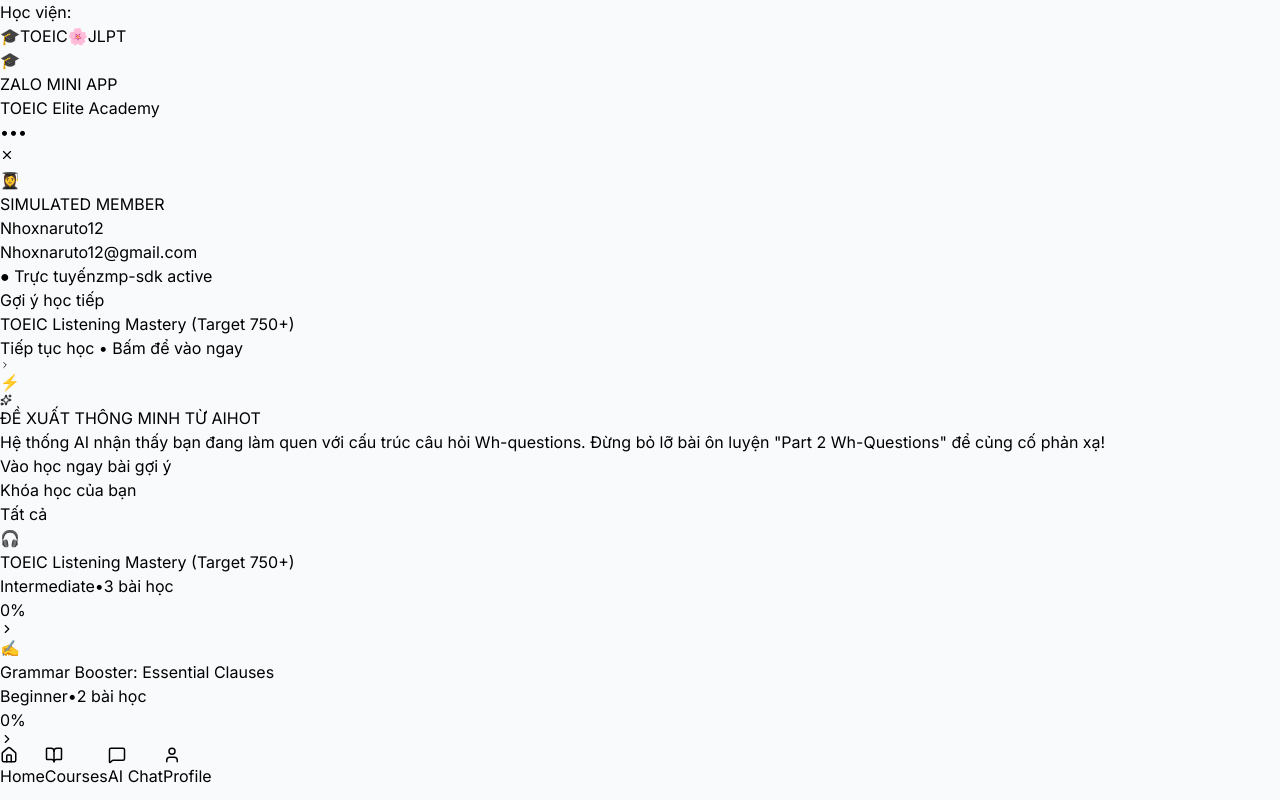
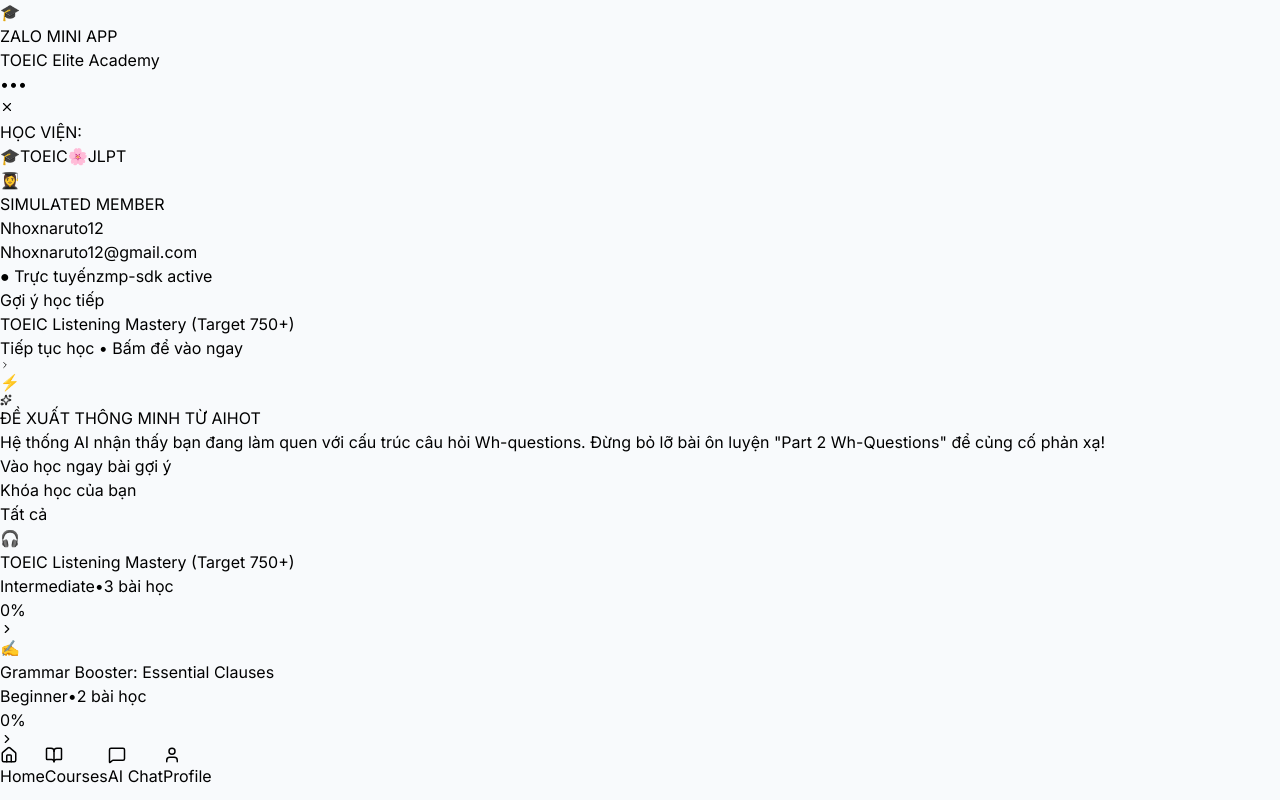
Before and after one commit to suphan081/LMS, a React (Vite) app in the folder mini-app/: page / in a window 1280 px wide. Built offline with nearby package versions, Linux system fonts and the light colour scheme.

Commit message:
feat: move organization switcher to ZaloMiniApp component
Migrate the organization selection UI from the main app shell into the ZaloMiniApp component to improve component encapsulation and layout consistency.

```diff
--- a/mini-app/src/app.tsx
+++ b/mini-app/src/app.tsx
@@ -113,39 +113,6 @@
         }
       `}</style>
 
-      {/* Dynamic Tenant Switcher Header */}
-      <div className="bg-slate-900 px-4 py-2.5 flex items-center justify-between shrink-0 text-white shadow-md z-10 select-none">
-        <span className="text-[10px] font-extrabold tracking-wider uppercase opacity-80">Học viện:</span>
-        <div className="flex gap-2">
-          {ORGANIZATIONS.map(org => {
-            const isActive = org.id === activeOrg.id;
-            return (
-              <button
-                key={org.id}
-                onClick={() => {
-                  setActiveOrg(org);
-                  setUserProgress({
-                    courseId: '',
-                    completedLessonIds: [],
-                    quizScores: {},
-                    quizAnswers: {}
-                  });
-                  setChatMessages([]);
-                }}
-                className={`px-3 py-1.5 rounded-full text-[10px] font-black transition flex items-center gap-1.5 cursor-pointer ${
-                  isActive
-                    ? 'bg-blue-600 text-white shadow-sm'
-                    : 'bg-slate-800 text-slate-300 hover:text-white'
-                }`}
-              >
-                <span>{org.logo}</span>
-                <span>{org.id === 'TOEIC_CENTER' ? 'TOEIC' : 'JLPT'}</span>
-              </button>
-            );
-          })}
-        </div>
-      </div>
-
       <ZaloMiniApp
         organization={activeOrg}
         courses={activeCourses}
@@ -159,6 +126,19 @@
         onZaloLogout={() => setZaloUser(null)}
         isZaloMode={true}
         onToggleZaloMode={() => {}}
+        onSelectOrganization={(orgId) => {
+          const org = ORGANIZATIONS.find(o => o.id === orgId);
+          if (org) {
+            setActiveOrg(org);
+            setUserProgress({
+              courseId: '',
+              completedLessonIds: [],
+              quizScores: {},
+              quizAnswers: {}
+            });
+            setChatMessages([]);
+          }
+        }}
       />
     </div>
   );
--- a/mini-app/src/components/ZaloMiniApp.tsx
+++ b/mini-app/src/components/ZaloMiniApp.tsx
@@ -8,6 +8,7 @@
 import { Course, Lesson, Quiz, QuizQuestion, ChatMessage, UserProgress } from '../types';
 import { mockSummary, mockExplain, mockWeakness, mockChatResponse, delay } from '../mockAI';
 import { ZaloUserProfile, ZaloService } from '../lib/zalo';
+import { ORGANIZATIONS } from '../mockData';
 
 interface ZaloMiniAppProps {
   organization: { id: string; name: string; logo: string; themeColor: string };
@@ -22,6 +23,7 @@
   onZaloLogout: () => void;
   isZaloMode: boolean;
   onToggleZaloMode: (val: boolean) => void;
+  onSelectOrganization?: (orgId: string) => void;
 }
 
 export default function ZaloMiniApp({
@@ -36,7 +38,8 @@
   onZaloLogin,
   onZaloLogout,
   isZaloMode,
-  onToggleZaloMode
+  onToggleZaloMode,
+  onSelectOrganization
 }: ZaloMiniAppProps) {
 
   // Navigation states
@@ -407,6 +410,38 @@
             >
               <X size={14} />
             </button>
+          </div>
+        </div>
+      )}
+
+      {/* NEW: FIXED ACADEMY SWITCHER ROW */}
+      {!activeQuiz && !selectedLesson && !selectedCourse && (
+        <div className={`px-4 py-3 bg-white border-b border-gray-100 flex items-center justify-between shrink-0 z-10 select-none ${isInRealZalo ? 'pt-6 pt-safe' : ''}`}>
+          <span className="text-xs font-bold uppercase tracking-wider text-slate-800">HỌC VIỆN:</span>
+          <div className="flex gap-2">
+            {ORGANIZATIONS.map(org => {
+              const isActive = org.id === organization.id;
+              return (
+                <button
+                  key={org.id}
+                  onClick={() => {
+                    if (onSelectOrganization) {
+                      onSelectOrganization(org.id);
+                    }
+                  }}
+                  className={`px-3 py-1.5 rounded-full text-[10px] font-black tracking-wide transition flex items-center gap-1.5 cursor-pointer shadow-sm ${
+                    isActive
+                      ? org.themeColor === 'indigo'
+                        ? 'bg-blue-600 text-white'
+                        : 'bg-rose-600 text-white'
+                      : 'bg-slate-700 text-slate-100 hover:bg-slate-600 hover:text-white'
+                  }`}
+                >
+                  <span className="text-xs">{org.logo}</span>
+                  <span>{org.id === 'TOEIC_CENTER' ? 'TOEIC' : 'JLPT'}</span>
+                </button>
+              );
+            })}
           </div>
         </div>
       )}
@@ -801,7 +836,7 @@
 
         {/* TAB 1: HOME TAB */}
         {activeTab === 'home' && !selectedCourse && (
-          <div id="home-view" className={`p-4 space-y-4 ${isInRealZalo ? 'pt-6 pt-safe' : ''}`}>
+          <div id="home-view" className="p-4 space-y-4">
             {isZaloBrowser && (
               <div className="bg-emerald-600 text-white rounded-2xl p-3.5 flex items-center gap-3 shadow-md animate-fade-in border border-emerald-500">
                 <span className="text-xl">📱</span>
@@ -937,7 +972,7 @@
 
         {/* TAB 2: ALL COURSES LIST */}
         {activeTab === 'courses' && !selectedCourse && (
-          <div id="all-courses-view" className={`p-4 space-y-4 ${isInRealZalo ? 'pt-6 pt-safe' : ''}`}>
+          <div id="all-courses-view" className="p-4 space-y-4">
             <h3 className="font-bold text-sm text-gray-800">Danh Sách Khóa Học ({courses.length})</h3>
 
             <div className="space-y-3">
@@ -981,7 +1016,7 @@
         {activeTab === 'chat' && (
           <div id="ai-chat-view" className="flex-1 flex flex-col bg-white overflow-hidden h-full">
             {/* Header / Context indicator */}
-            <div className={`p-3 bg-slate-50 border-b border-gray-100 flex items-center justify-between shrink-0 ${isInRealZalo ? 'pt-6 pt-safe' : ''}`}>
+            <div className="p-3 bg-slate-50 border-b border-gray-100 flex items-center justify-between shrink-0">
               <div className="flex items-center space-x-2">
                 <span className="p-1 bg-blue-100 text-blue-600 rounded-lg animate-pulse"><Sparkles size={14} /></span>
                 <div>
@@ -1116,7 +1151,7 @@
 
         {/* TAB 4: STUDENT PROFILE / COGNITIVE ANALYSIS */}
         {activeTab === 'profile' && (
-          <div id="profile-view" className={`p-4 space-y-4 ${isInRealZalo ? 'pt-6 pt-safe' : ''}`}>
+          <div id="profile-view" className="p-4 space-y-4">
             {/* Student ID Card */}
             <div className="bg-white border border-slate-200 rounded-3xl p-4 shadow-sm flex items-center justify-between">
               <div className="flex items-center space-x-3 overflow-hidden">
```
